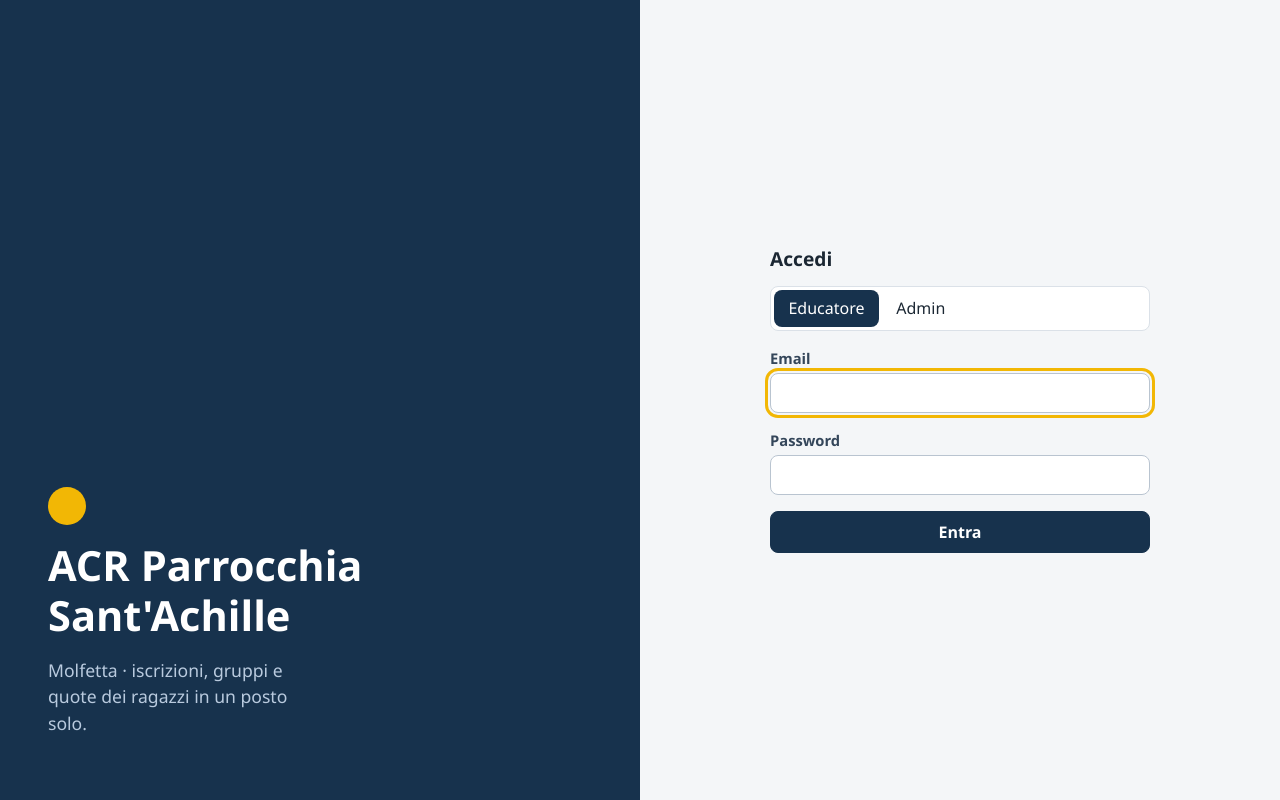
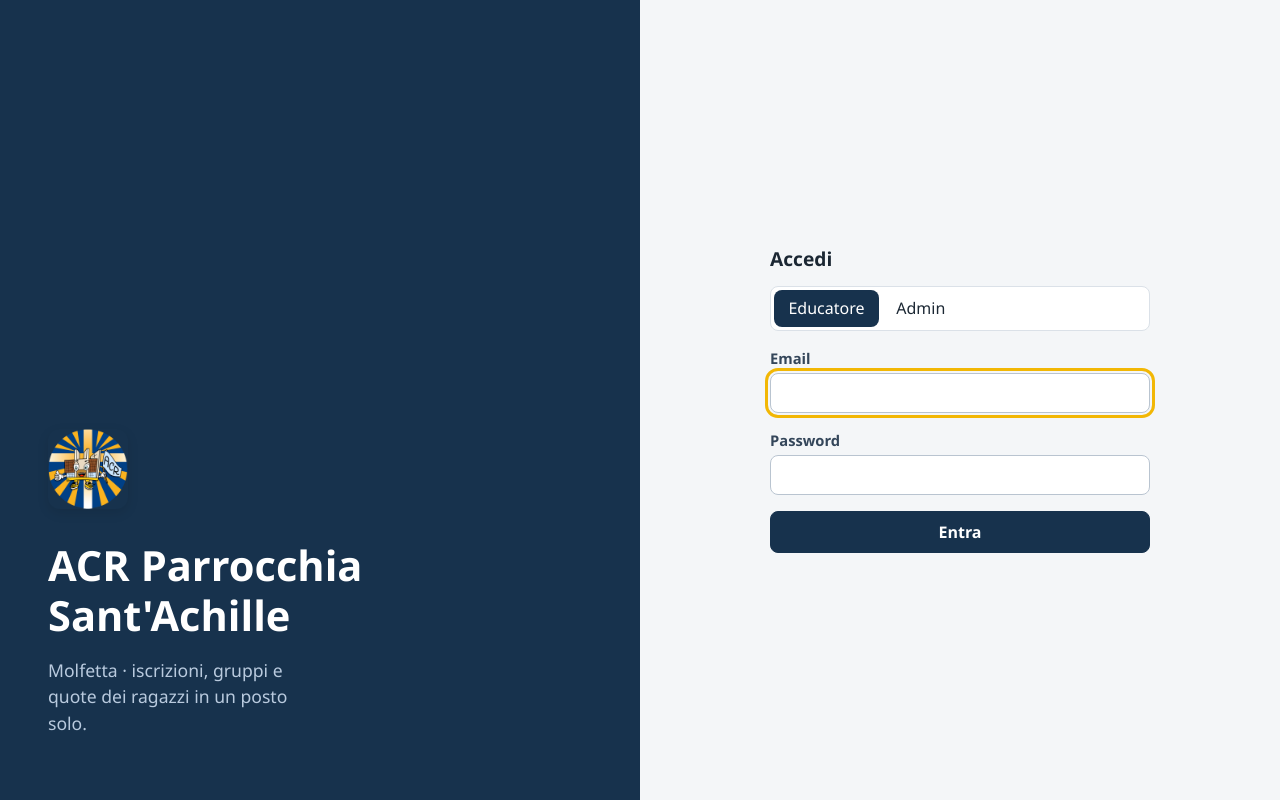
Before and after one commit to gadaletagiovanni96-crypto/acr-gestionale, a React (Vite) app in the folder client/: page /login in a window 1280 px wide. Built offline with nearby package versions, Linux system fonts and the light colour scheme.

Commit message:
aggiunta logo

```diff
--- a/client/src/pages/Login.jsx
+++ b/client/src/pages/Login.jsx
@@ -18,7 +18,7 @@ export default function Login() {
   return (
     <div className="login">
       <section className="login-side">
-        <div className="mark big" />
+        <img src="/logo.png" alt="Logo ACR" className="login-logo" />
         <h1>ACR Parrocchia Sant'Achille</h1>
         <p>Molfetta · iscrizioni, gruppi e quote dei ragazzi in un posto solo.</p>
       </section>
--- a/client/src/styles.css
+++ b/client/src/styles.css
@@ -111,3 +111,10 @@ td.right { text-align: right; white-space: nowrap; }
 .inline { display: flex; gap: .6rem; flex-wrap: wrap; margin-top: .6rem; }
 .inline input { flex: 1; min-width: 220px; }
 .notice button { margin-left: .6rem; }
+.login-logo {
+  width: 80px; /* Adatta la dimensione in base al tuo logo */
+  height: auto;
+  margin-bottom: 16px;
+  border-radius: 12px; /* Opzionale: per ammorbidire i bordi se l'immagine è quadrata */
+  box-shadow: 0 4px 12px rgba(0, 0, 0, 0.1); /* Leggera ombra per dare profondità */
+}
```
